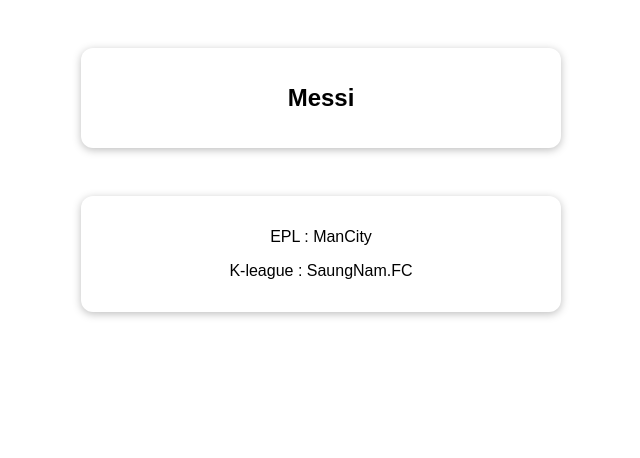
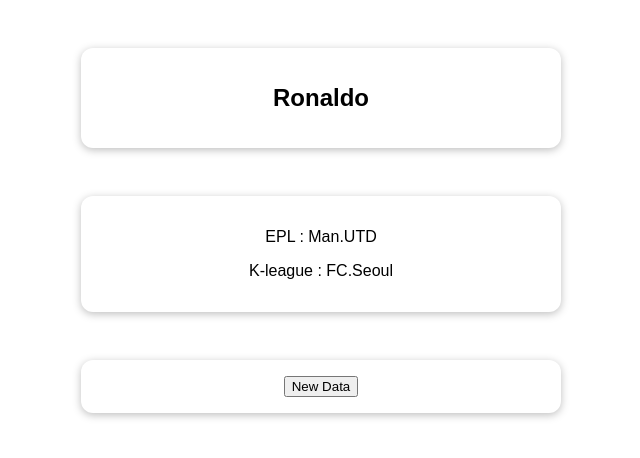
Before and after one commit to eagleduk/vue-perfect-guide, a Vue app in the folder 19. composition api/vue-project/: page / in a window 1280 px wide. Shown: the top 458 px of the page, without its empty margins (319-959 px from the left). Built offline with nearby package versions, Linux system fonts and the light colour scheme.

Commit message:
19. composition api > use method in setup

```diff
--- a/19. composition api/vue-project/src/App.vue
+++ b/19. composition api/vue-project/src/App.vue
@@ -11,6 +11,10 @@
       <label for="">K-league : </label>
       <span>{{ team.K }}</span>
     </p>
+  </section>
+
+  <section class="container">
+    <button @click="setData">New Data</button>
   </section>
 </template>
 
@@ -26,18 +30,16 @@ export default {
       K: "FC.Seoul",
     });
 
-    setTimeout(() => {
+    function setData() {
       uName.value = "Messi";
-    }, 3000);
-
-    setTimeout(() => {
       team.epl = "ManCity";
       team.K = "SaungNam.FC";
-    }, 4000);
+    }
 
     return {
       userName: uName,
       team,
+      setData,
     };
   },
   // data() {
```
Also changed, not shown: 1 other file (tests, documents, lock files or other folders).
